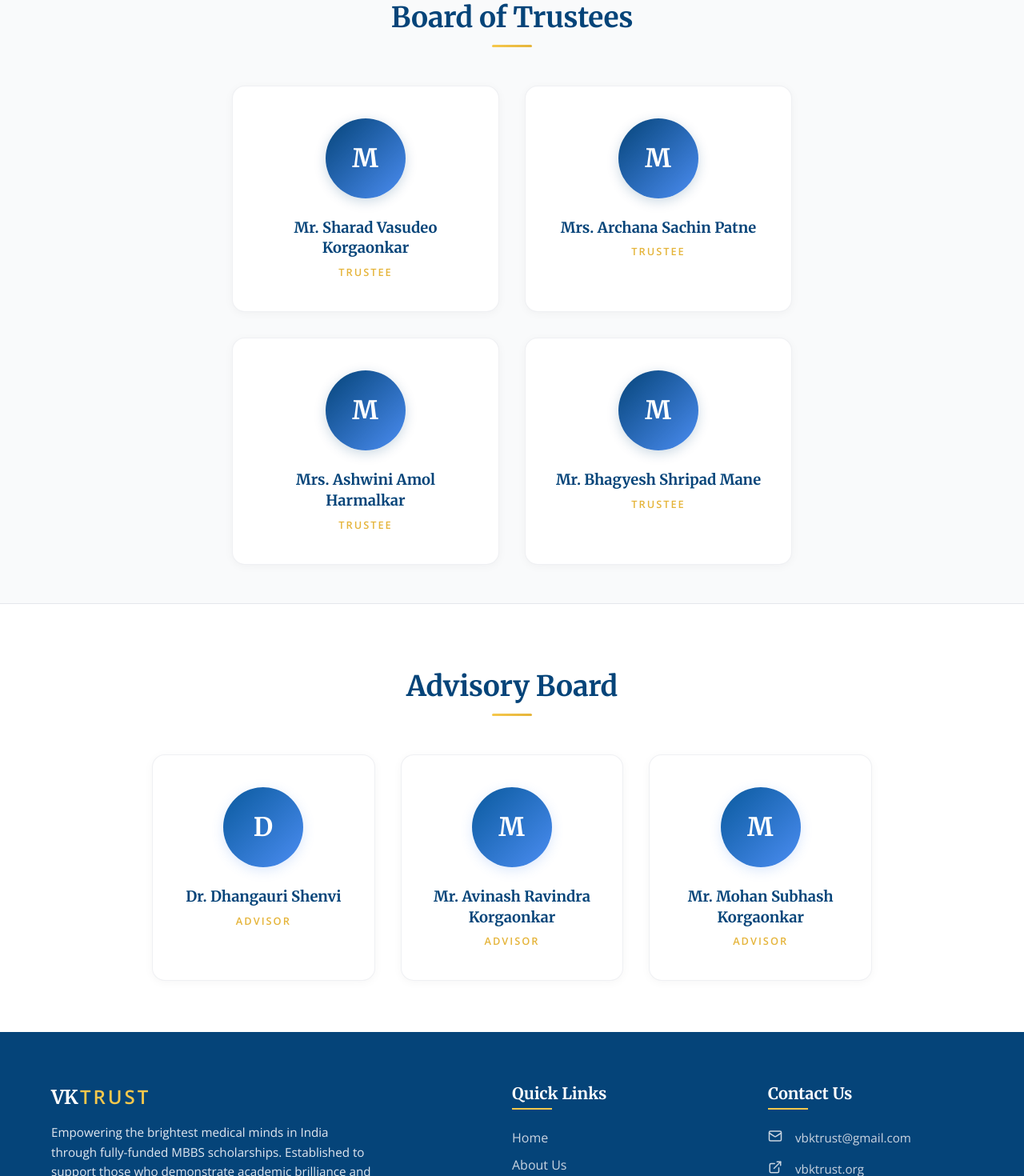
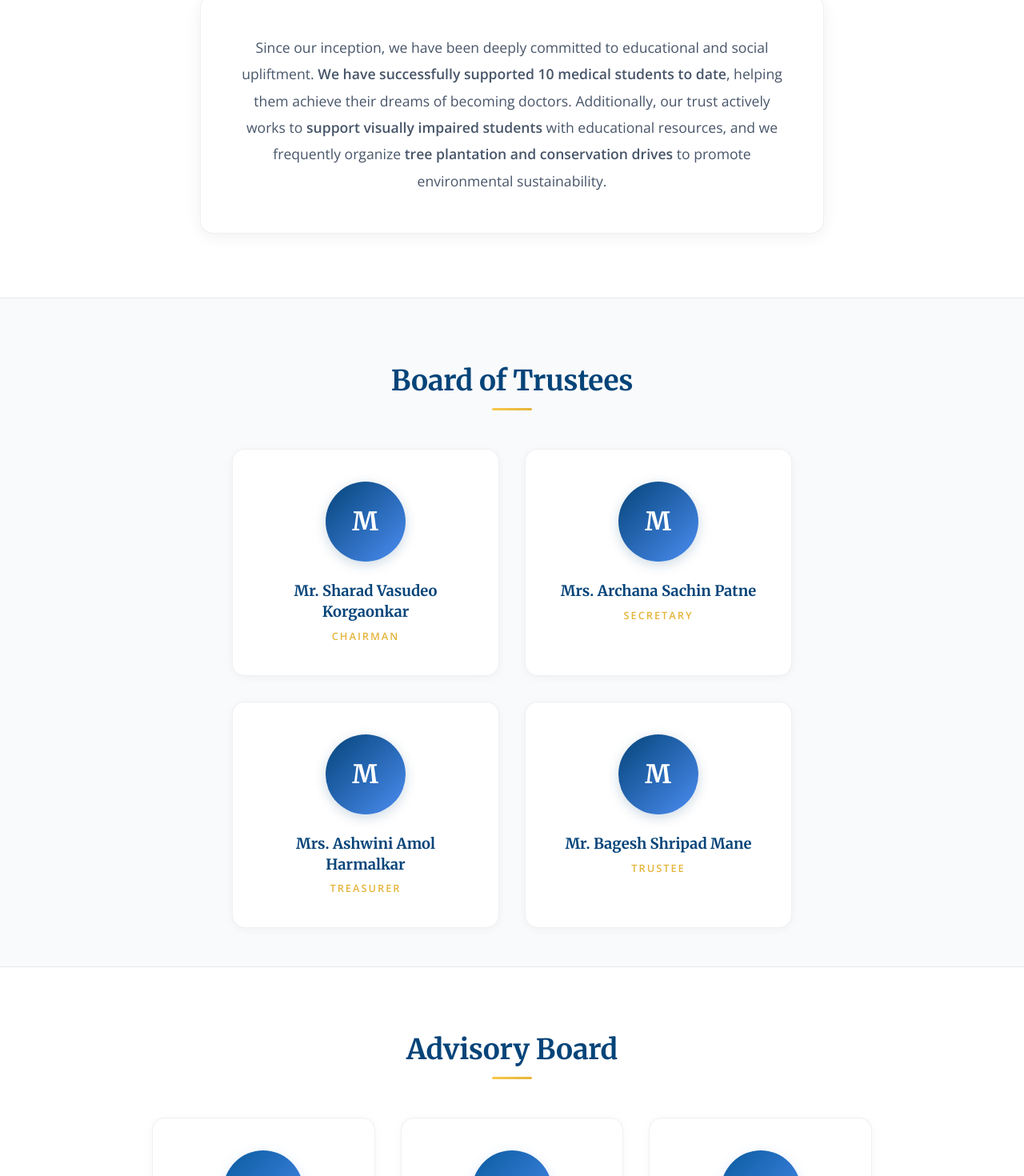
Before and after one commit to nihalkorgaonkar/vbktrust-scholarship-portal, a React (Vite) app: page /about in a window 1280 px wide. Shown: the part 1048-2518 px from the top of the page at 80% size. Built offline with nearby package versions, Linux system fonts and the light colour scheme.

Commit message:
Update trust members, content, and form fields

```diff
--- a/src/components/Footer.jsx
+++ b/src/components/Footer.jsx
@@ -32,7 +32,7 @@ const Footer = () => {
           <ul className="contact-info">
             <li>
               <Mail size={18} />
-              <a href="mailto:vbktrust@gmail.com">vbktrust@gmail.com</a>
+              <a href="mailto:admin@vbktrust.org">admin@vbktrust.org</a>
             </li>
             <li>
               <ExternalLink size={18} />
--- a/src/pages/AboutPage.jsx
+++ b/src/pages/AboutPage.jsx
@@ -3,10 +3,10 @@ import './AboutPage.css';
 
 const AboutPage = () => {
   const trustees = [
-    { name: 'Mr. Sharad Vasudeo Korgaonkar', role: 'Trustee' },
-    { name: 'Mrs. Archana Sachin Patne', role: 'Trustee' },
-    { name: 'Mrs. Ashwini Amol Harmalkar', role: 'Trustee' },
-    { name: 'Mr. Bhagyesh Shripad Mane', role: 'Trustee' }
+    { name: 'Mr. Sharad Vasudeo Korgaonkar', role: 'Chairman' },
+    { name: 'Mrs. Archana Sachin Patne', role: 'Secretary' },
+    { name: 'Mrs. Ashwini Amol Harmalkar', role: 'Treasurer' },
+    { name: 'Mr. Bagesh Shripad Mane', role: 'Trustee' }
   ];
 
   const advisors = [
@@ -34,6 +34,17 @@ const AboutPage = () => {
               financial constraints. By providing fully-funded MBBS scholarships, we aim to nurture
               exceptional individuals who demonstrate academic brilliance, leadership, and a
               deep-rooted commitment to public health.
+            </p>
+          </div>
+
+          <h2 className="section-title" style={{marginTop: '4rem'}}>Our Impact & History</h2>
+          <div className="mission-card">
+            <p className="section-text">
+              Since our inception, we have been deeply committed to educational and social upliftment.
+              <strong> We have successfully supported 10 medical students to date</strong>, helping them achieve
+              their dreams of becoming doctors. Additionally, our trust actively works to <strong>support
+              visually impaired students</strong> with educational resources, and we frequently organize
+              <strong> tree plantation and conservation drives</strong> to promote environmental sustainability.
             </p>
           </div>
         </section>
--- a/src/pages/AdminDashboard.jsx
+++ b/src/pages/AdminDashboard.jsx
@@ -59,7 +59,7 @@ const AdminDashboard = () => {
   };
 
   const handleExportCSV = () => {
-    const headers = ['Applicant Name', 'Email', 'Phone Number', 'Mother Tongue', 'NEET Roll Number', 'NEET Score File', 'Medical College', 'Status'];
+    const headers = ['Applicant Name', 'Email', 'Phone Number', 'Mother Tongue', 'Family Occupation', 'NEET Roll Number', 'NEET Score File', 'Medical College', 'Status'];
 
     const csvRows = [];
     csvRows.push(headers.join(','));
@@ -70,6 +70,7 @@ const AdminDashboard = () => {
         `"${app.email}"`,
         `"${app.phone_number || ''}"`,
         `"${app.mother_tongue || ''}"`,
+        `"${app.family_occupation || ''}"`,
         `"${app.neet_roll_number || ''}"`,
         `"${app.neet_score_path || ''}"`,
         `"${app.college_name || ''}"`,
@@ -165,6 +166,7 @@ const AdminDashboard = () => {
                     <td>
                       <div className="font-medium">{app.full_name}</div>
                       {app.mother_tongue && <div className="text-sm text-secondary">Lang: {app.mother_tongue}</div>}
+                      {app.family_occupation && <div className="text-sm text-secondary">Occ: {app.family_occupation}</div>}
                     </td>
                     <td>
                       <div className="text-sm">{app.email}</div>
--- a/src/pages/ContactPage.jsx
+++ b/src/pages/ContactPage.jsx
@@ -52,7 +52,7 @@ const ContactPage = () => {
               </div>
               <div className="info-content">
                 <h3>Email Address</h3>
-                <p><a href="mailto:vbktrust@gmail.com">vbktrust@gmail.com</a></p>
+                <p><a href="mailto:admin@vbktrust.org">admin@vbktrust.org</a></p>
               </div>
             </div>
 
--- a/src/pages/RegistrationPage.jsx
+++ b/src/pages/RegistrationPage.jsx
@@ -10,6 +10,7 @@ const RegistrationPage = () => {
     fullName: '',
     phoneNumber: '',
     motherTongue: '',
+    familyOccupation: '',
     neetRollNumber: '',
     collegeName: ''
   });
@@ -33,7 +34,7 @@ const RegistrationPage = () => {
   };
 
   const isStep1Valid = formData.email && formData.phoneNumber;
-  const isStep2Valid = formData.fullName && formData.motherTongue && formData.neetRollNumber && formData.collegeName;
+  const isStep2Valid = formData.fullName && formData.motherTongue && formData.familyOccupation && formData.neetRollNumber && formData.collegeName;
   const isStep3Valid = documents.admissionLetter && documents.incomeCertificate && documents.twelfthMarksheet && documents.neetScore;
 
   const nextStep = (e) => {
@@ -72,6 +73,7 @@ const RegistrationPage = () => {
     submitData.append('fullName', formData.fullName);
     submitData.append('phoneNumber', formData.phoneNumber);
     submitData.append('motherTongue', formData.motherTongue);
+    submitData.append('familyOccupation', formData.familyOccupation);
     submitData.append('neetRollNumber', formData.neetRollNumber);
     submitData.append('collegeName', formData.collegeName);
     submitData.append('admissionLetter', documents.admissionLetter);
@@ -151,6 +153,10 @@ const RegistrationPage = () => {
                   <option value="English">English</option>
                   <option value="Other">Other</option>
                 </select>
+              </div>
+              <div className="form-group">
+                <label className="form-label">Family Occupation</label>
+                <input type="text" name="familyOccupation" className="form-input" value={formData.familyOccupation} onChange={handleInputChange} required />
               </div>
               <div className="form-group">
                 <label className="form-label">NEET Roll Number</label>
```
Also changed, not shown: 2 other files (tests, documents, lock files or other folders).
